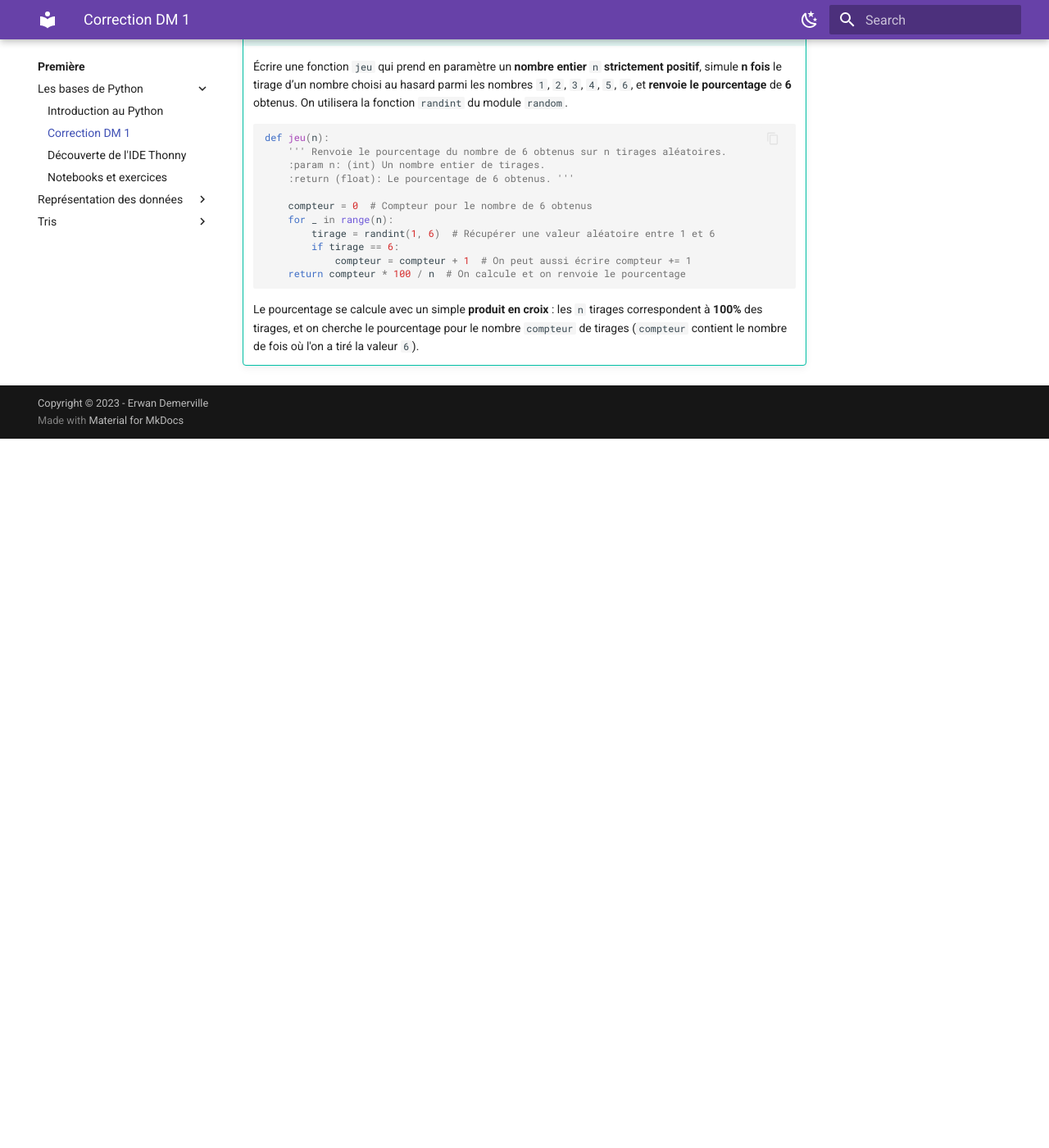
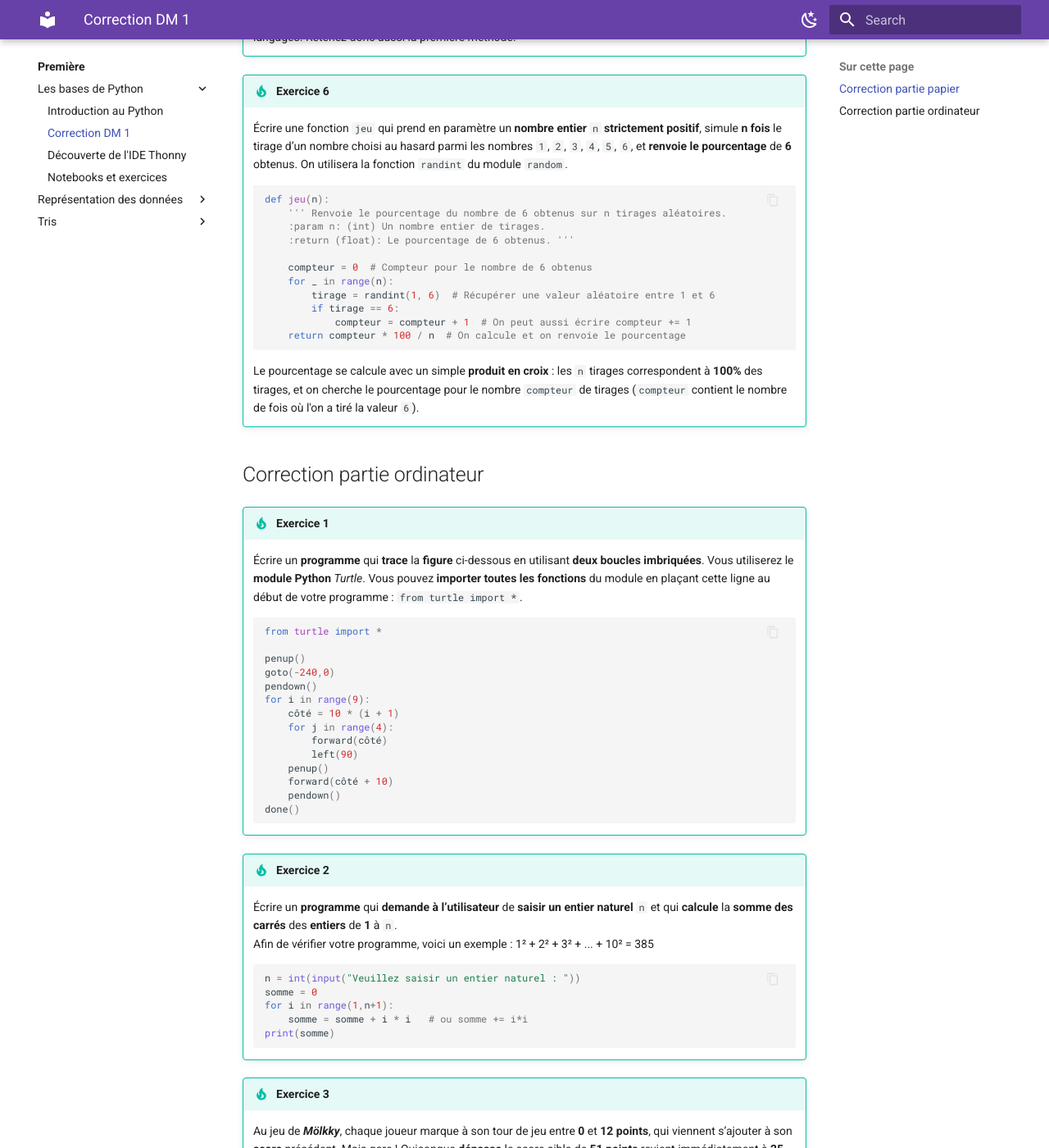
Before and after one commit to erwandemerville/nsi, an MkDocs documentation site: the page built from docs/premiere/bases_python/dm1.md, in a window 1280 px wide and 1400 px high, scrolled down 3709 px. Shown: the whole window at 82% size. Built offline with MkDocs 1.6.1 and Material for MkDocs 9.7.7, drawn with Linux system fonts in a browser that asks for light colours; before the commit the page ends 4244 px from its top, so only the background shows below that; some of the changed text lies outside the part shown.

Commit message:
Correction DM 1

````diff
--- a/docs/premiere/bases_python/dm1.md
+++ b/docs/premiere/bases_python/dm1.md
@@ -2,6 +2,8 @@
 
 !!! success "Télécharger le DM"
     - [DM1.pdf](dm1/DM1.pdf){ target="_blank" } - Énoncé du DM 1.
+
+## Correction partie papier
 
 !!! tip "Exercice 1 - Vrai ou Faux ?"
     1. Après les instructions `x = 3`, `y = 5`, `x = y`, `y = x`, la valeur de x est 5 et la valeur de y est 3.
@@ -190,3 +192,65 @@
     ```
 
     Le pourcentage se calcule avec un simple **produit en croix** : les `n` tirages correspondent à **100%** des tirages, et on cherche le pourcentage pour le nombre `compteur` de tirages (`compteur` contient le nombre de fois où l'on a tiré la valeur `6`).
+
+## Correction partie ordinateur
+
+!!! tip "Exercice 1"
+    Écrire un **programme** qui **trace** la **figure** ci-dessous en utilisant **deux boucles imbriquées**. Vous utiliserez le **module Python** *Turtle*. Vous pouvez **importer toutes les fonctions** du module en plaçant cette ligne au début de votre programme : `from turtle import *`.
+
+    ```python
+    from turtle import *
+
+    penup()
+    goto(-240,0)
+    pendown()
+    for i in range(9):
+        côté = 10 * (i + 1)
+        for j in range(4):
+            forward(côté)
+            left(90)
+        penup()
+        forward(côté + 10)
+        pendown()
+    done()
+    ```
+
+!!! tip "Exercice 2"
+    Écrire un **programme** qui **demande à l’utilisateur** de **saisir un entier naturel** `n` et qui **calcule** la **somme des carrés** des **entiers** de **1** à `n`.
+    Afin de vérifier votre programme, voici un exemple : 1² + 2² + 3² + ... + 10² = 385
+
+    ```python
+    n = int(input("Veuillez saisir un entier naturel : "))
+    somme = 0
+    for i in range(1,n+1):
+        somme = somme + i * i   # ou somme += i*i
+    print(somme)
+    ```
+
+!!! tip "Exercice 3"
+    Au jeu de ***Mölkky***, chaque joueur marque à son tour de jeu entre **0** et **12 points**, qui viennent s’ajouter à son **score** précédent. Mais gare ! Quiconque **dépasse** le score cible de **51 points** revient immédiatement à **25 points**.
+    Écrire un **programme** qui **demande un score** et un **nombre de points marqués**, et qui **affiche** le **nouveau score** ou **signale** une éventuelle **victoire**.
+    *Sources : Numérique et Sciences Informatiques 1ère, Balabonski et al., Ed. Ellipses.*
+
+    ```python
+    score = int(input("Quel est votre score ? "))
+    nbPoints = int(input("Combien de points avez-vous marqué (entre 0 et 12) ? "))
+    score = score + nbPoints
+    if score > 51:
+        score = 25
+    print("Votre nouveau score est",score)
+    if score == 51:
+        print("Bravo, vous avez gagné!")
+    ```
+
+!!! tip "Exercice 4"
+    Écrire un **programme** qui **demande à l’utilisateur** de **saisir** un **entier naturel** `n` et qui **affiche** tous ses **diviseurs** les uns après les autres. Les **diviseurs** devront être tous **écrits sur une même ligne et séparés par un tiret**.
+    *Exemple avec les diviseurs de 15 : 1-3-5-15.*
+
+    ```python
+    n = int(input("Veuillez saisir un entier naturel : "))
+    for i in range(1,n):
+        if n % i == 0:
+            print(i,end="-")
+    print(n)
+    ```
````
